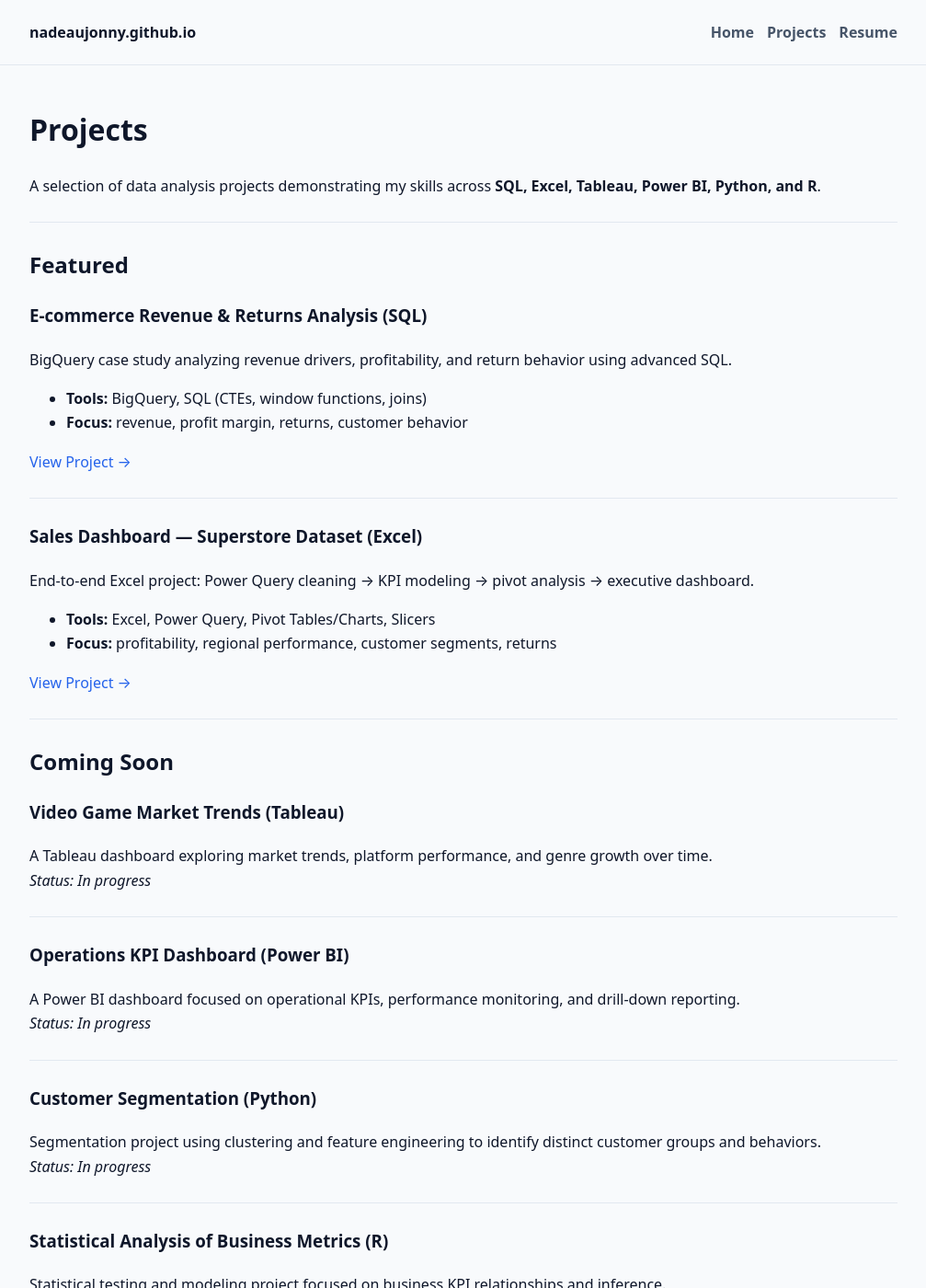
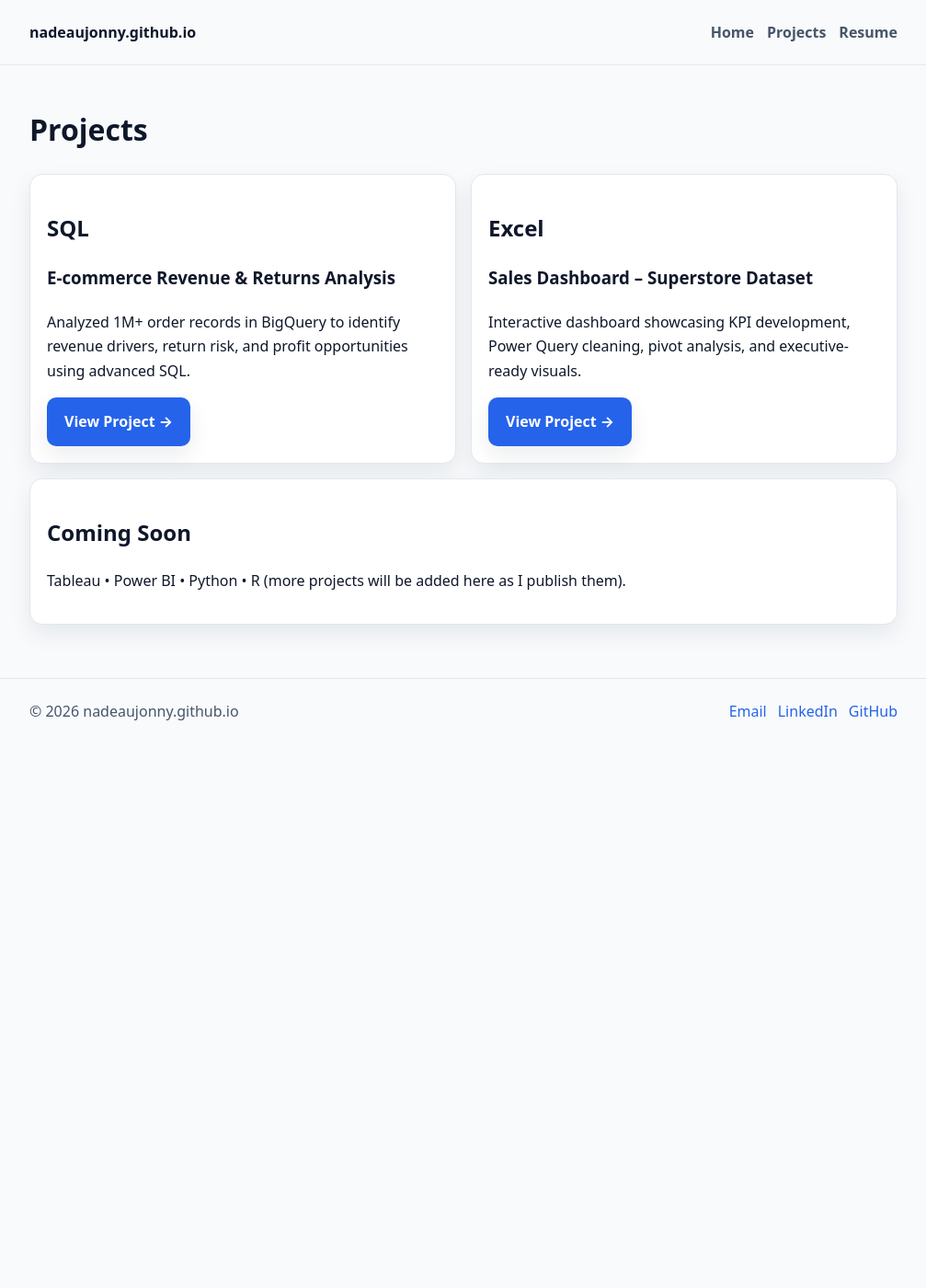
Before and after one commit to nadeaujonny/nadeaujonny.github.io, a Jekyll site: the page built from projects.md, in a window 1280 px wide and 1400 px high. Shown: the whole window at 92% size, without its empty margins (136-1143 px from the left). Built offline with Jekyll 4.4.1, drawn with Linux system fonts in a browser that asks for light colours; some of the changed text lies outside the part shown.

Commit message:
Update projects.md

```diff
--- a/projects.md
+++ b/projects.md
@@ -6,52 +6,31 @@ permalink: /projects/
 
 # Projects
 
-A selection of data analysis projects demonstrating my skills across **SQL, Excel, Tableau, Power BI, Python, and R**.
+<div class="grid">
 
----
+  <div class="col-6">
+    <div class="card">
+      <h2>SQL</h2>
+      <h3>E-commerce Revenue & Returns Analysis</h3>
+      <p>Analyzed 1M+ order records in BigQuery to identify revenue drivers, return risk, and profit opportunities using advanced SQL.</p>
+      <a class="btn btn-primary" href="/projects/sql-ecommerce-analysis/">View Project →</a>
+    </div>
+  </div>
 
-## Featured
+  <div class="col-6">
+    <div class="card">
+      <h2>Excel</h2>
+      <h3>Sales Dashboard – Superstore Dataset</h3>
+      <p>Interactive dashboard showcasing KPI development, Power Query cleaning, pivot analysis, and executive-ready visuals.</p>
+      <a class="btn btn-primary" href="/projects/excel-superstore-analysis/">View Project →</a>
+    </div>
+  </div>
 
-### E-commerce Revenue & Returns Analysis (SQL)
-BigQuery case study analyzing revenue drivers, profitability, and return behavior using advanced SQL.
+  <div class="col-12">
+    <div class="card">
+      <h2>Coming Soon</h2>
+      <p>Tableau • Power BI • Python • R (more projects will be added here as I publish them).</p>
+    </div>
+  </div>
 
-- **Tools:** BigQuery, SQL (CTEs, window functions, joins)
-- **Focus:** revenue, profit margin, returns, customer behavior
-
-<a href="/projects/sql-ecommerce-analysis/" class="project-btn">View Project →</a>
-
----
-
-### Sales Dashboard — Superstore Dataset (Excel)
-End-to-end Excel project: Power Query cleaning → KPI modeling → pivot analysis → executive dashboard.
-
-- **Tools:** Excel, Power Query, Pivot Tables/Charts, Slicers
-- **Focus:** profitability, regional performance, customer segments, returns
-
-<a href="/projects/excel-superstore-analysis/" class="project-btn">View Project →</a>
-
----
-
-## Coming Soon
-
-### Video Game Market Trends (Tableau)
-A Tableau dashboard exploring market trends, platform performance, and genre growth over time.
-<em>Status: In progress</em>
-
----
-
-### Operations KPI Dashboard (Power BI)
-A Power BI dashboard focused on operational KPIs, performance monitoring, and drill-down reporting.
-<em>Status: In progress</em>
-
----
-
-### Customer Segmentation (Python)
-Segmentation project using clustering and feature engineering to identify distinct customer groups and behaviors.
-<em>Status: In progress</em>
-
----
-
-### Statistical Analysis of Business Metrics (R)
-Statistical testing and modeling project focused on business KPI relationships and inference.
-<em>Status: In progress</em>
+</div>
```
